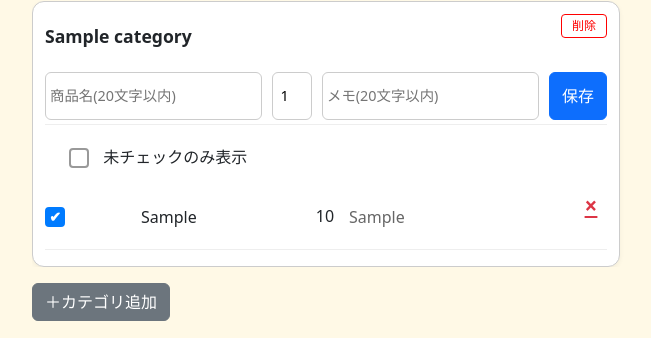
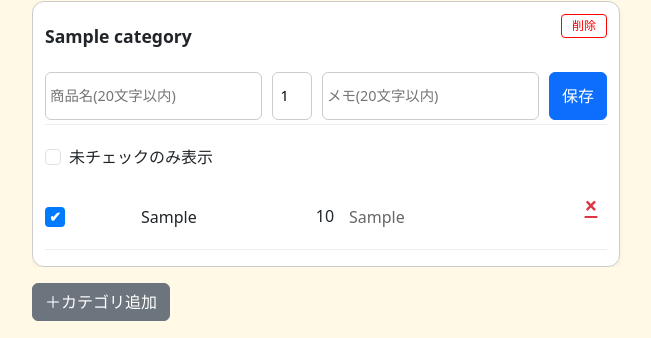
Before and after one commit to ShokoHisamatsu/shoppinglist, a Django app: page /shopli/mylist/1/ in a window 1280 px wide. Shown: the part 137-475 px from the top of the page, without its empty margins (50-701 px from the left). Run offline with Django 5.2, Linux system fonts and the light colour scheme; a user stored in the database is signed in; tables that the repository leaves empty hold one stand-in row (values such as "Sample post"); some libraries are stand-ins or nearby versions.

Commit message:
マイリストUX修正

```diff
--- a/shoppinglist_project/templates/mylist.html
+++ b/shoppinglist_project/templates/mylist.html
@@ -40,7 +40,7 @@
 
       <!-- ✅ 未チェックのみ表示フィルター -->
       <div class="form-check mb-3">
-        <input class="check-input" type="checkbox" id="filter-unchecked" onchange="toggleFilter()">
+        <input class="form-check-input" type="checkbox" id="filter-unchecked" onchange="toggleFilter()">
         <label class="form-check-label" for="filter-unchecked">
           未チェックのみ表示
         </label>
```
